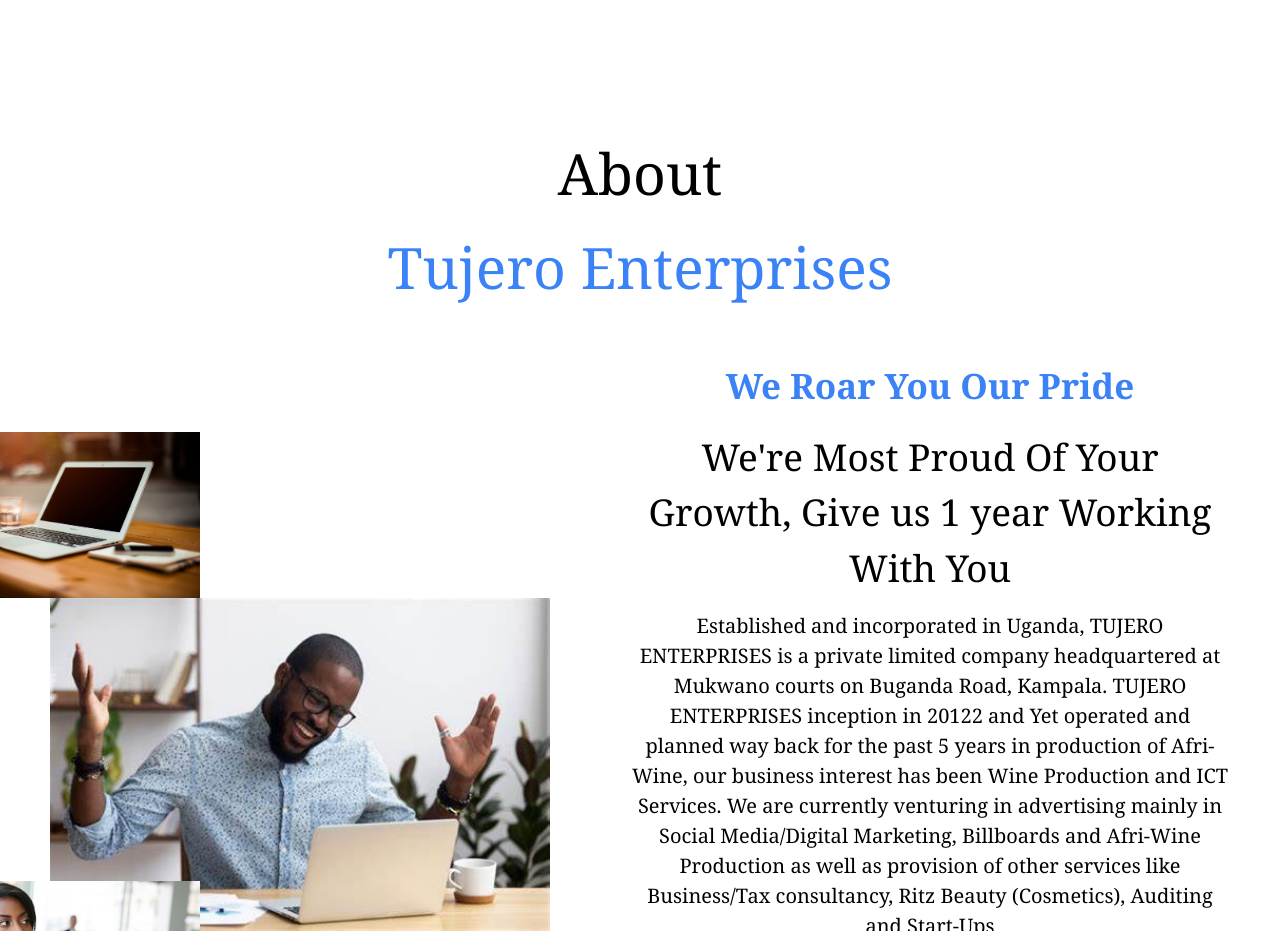
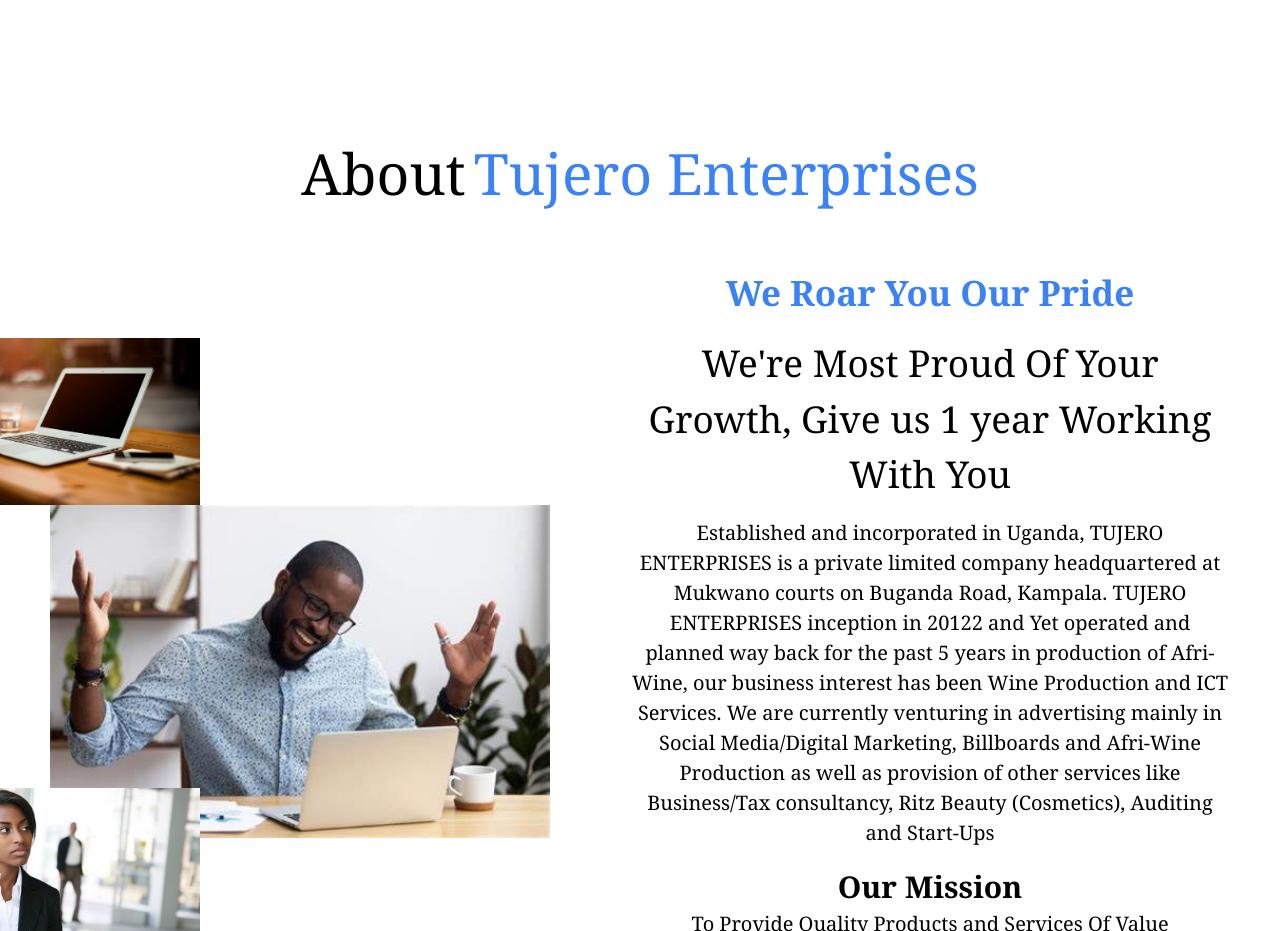
Before and after one commit to Vladmir-dev/tujero2.0, a React (Vite) app: page / in a window 1280 px wide. Shown: the part 2840-3771 px from the top of the page. Built offline with nearby package versions, Linux system fonts and the light colour scheme.

Commit message:
about tujero

```diff
--- a/src/components/About.jsx
+++ b/src/components/About.jsx
@@ -6,7 +6,7 @@ import about3 from "../assets/about4.jpeg"
 const About = () => {
   return (
     <div className="flex flex-col justify-center font-serif items-center md:mt-[150px] mt-[50px] p-4 md:mb-[50px]">
-      <h1 className="md:text-[57px] text-[40px] flex flex-col text-center gap-2">About <h1 className="text-blue-500">Tujero Enterprises</h1></h1>
+      <h1 className="md:text-[57px] text-[40px] flex md:flex-row flex-col text-center gap-2">About <h1 className="text-blue-500">Tujero Enterprises</h1></h1>
       <div className="flex justify-center items-center mt-[50px] gap-20">
           <div className="flex flex-col hidden md:block gap-5 ">
           <img src={about2} alt="about" className="w-[250px] ml-[-100px]"/>
```
